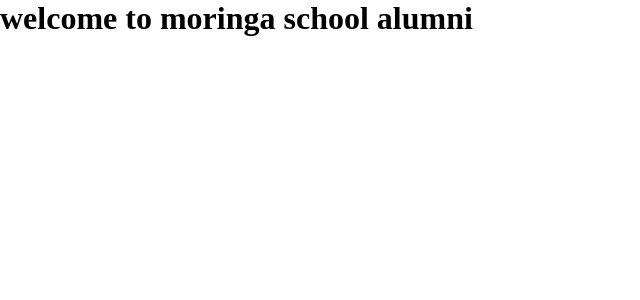
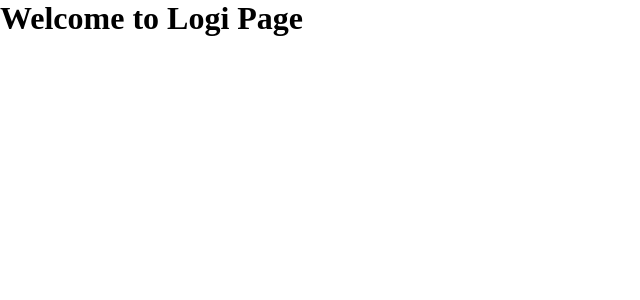
Before and after one commit to iamkibeh/client, a React (Create React App) app: page / in a window 1280 px wide. Shown: the top 300 px of the page, without its empty margins (0-640 px from the left). Built offline with nearby package versions, Linux system fonts and the light colour scheme.

Commit message:
MA-14 Completed setting up the route for the page

```diff
--- a/package.json
+++ b/package.json
@@ -9,6 +9,7 @@
     "@testing-library/user-event": "^13.5.0",
     "react": "^18.2.0",
     "react-dom": "^18.2.0",
+    "react-router-dom": "^6.4.5",
     "react-scripts": "5.0.1",
     "web-vitals": "^2.1.4"
   },
--- a/src/App.js
+++ b/src/App.js
@@ -1,12 +1,22 @@
-
-import './App.css';
-
+import "./App.css";
+import { BrowserRouter as Router, Route, Routes } from "react-router-dom";
+import Login from "./components/UI/Login";
+import HomePage from "./components/UI/HomePage";
 function App() {
-  return (
-    <div className="App">
-      <h1>welcome to moringa school alumni</h1>
-    </div>
-  );
+	return (
+		<>
+			<Router>
+				<>
+					<div className="App">
+						<Routes>
+							<Route exact path={"/"} element={<Login />} />
+							<Route exact path={"/home"} element={<HomePage />} />
+						</Routes>
+					</div>
+				</>
+			</Router>
+		</>
+	);
 }
 
 export default App;
--- /dev/null
+++ b/src/components/UI/HomePage.jsx
@@ -0,0 +1,10 @@
+import React from "react";
+function HomePage() {
+	return (
+		<div>
+			<h1>Welcome to moringa schoool allumi</h1>
+		</div>
+	);
+}
+
+export default HomePage;
--- a/src/components/UI/Login.js
+++ b/src/components/UI/Login.js
@@ -0,0 +1,11 @@
+import React from "react";
+
+function Login() {
+	return (
+		<div>
+			<h1>Welcome to Logi Page</h1>
+		</div>
+	);
+}
+
+export default Login;
```
Also changed, not shown: 1 other file (tests, documents, lock files or other folders).
